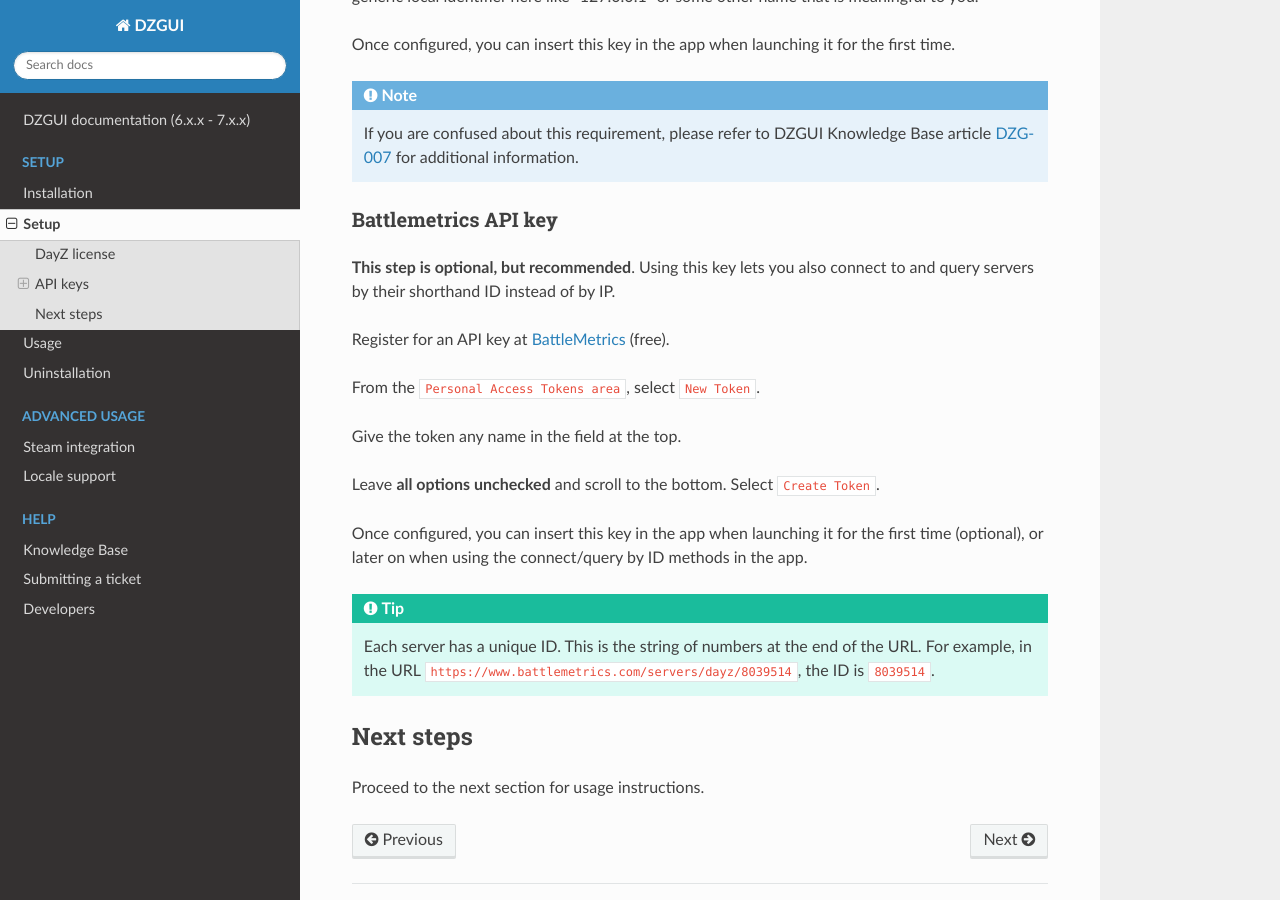
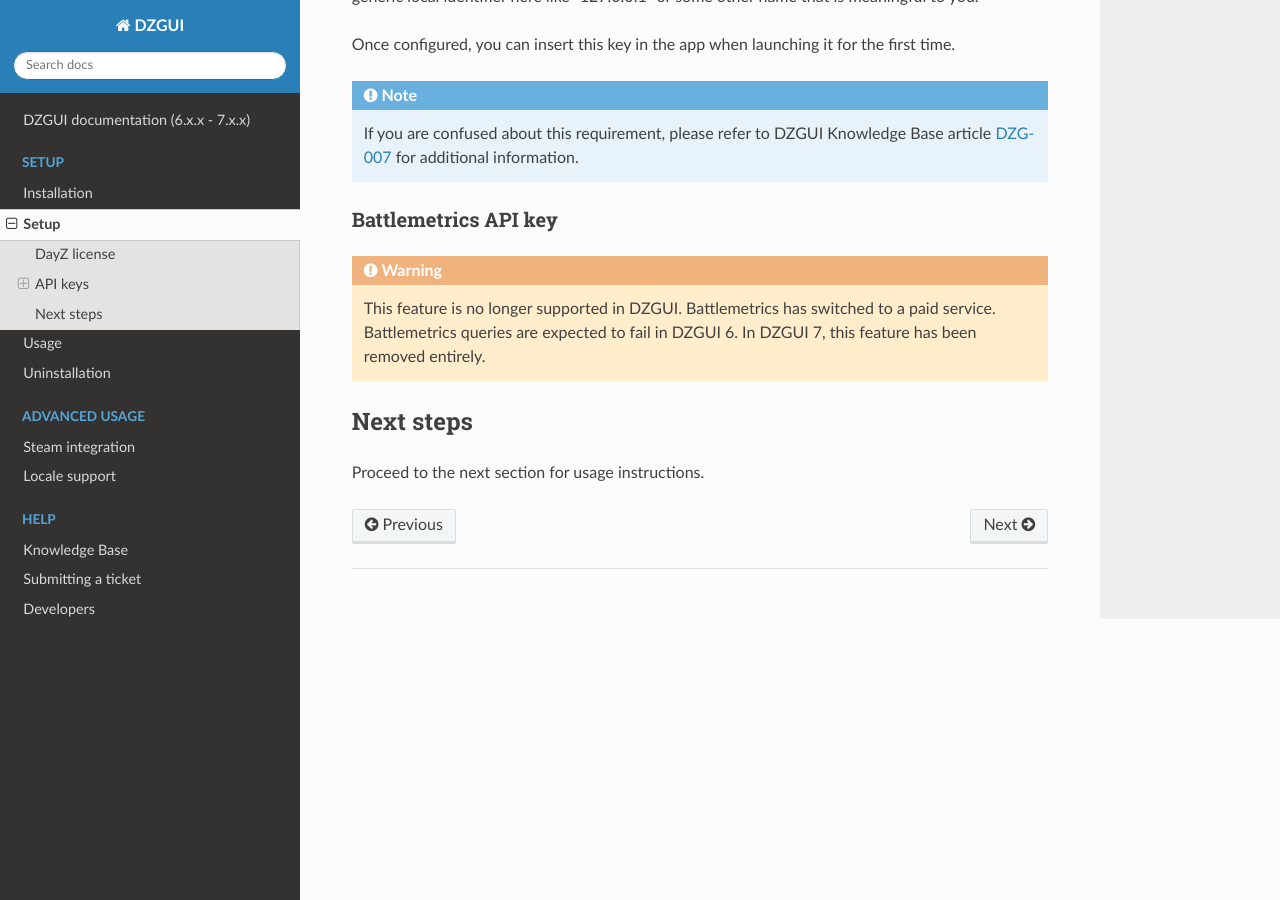
Before and after one commit to aclist/dztui, a Sphinx documentation site: the page built from docs/source/setup.rst, in a window 1280 px wide and 900 px high, scrolled down 698 px. Built offline with Sphinx 7.4.7 and the Read the Docs theme 3.1.0, drawn with Linux system fonts in a browser that asks for light colours.

Commit message:
chore: drop BM step from setup

```diff
--- a/docs/source/setup.rst
+++ b/docs/source/setup.rst
@@ -33,20 +33,10 @@
 
 Battlemetrics API key
 ^^^^^^^^^^^^^^^^^^^^^^
-**This step is optional, but recommended**. Using this key lets you also connect to and query servers by their shorthand ID instead of by IP.
+.. warning::
 
-Register for an API key at `BattleMetrics <https://www.battlemetrics.com/account/register?after=%2Fdevelopers>`_ (free).
-
-From the ``Personal Access Tokens area``, select ``New Token``.
-
-Give the token any name in the field at the top.
-
-Leave **all options unchecked** and scroll to the bottom. Select ``Create Token``.
-
-Once configured, you can insert this key in the app when launching it for the first time (optional), or later on when using the connect/query by ID methods in the app.
-
-.. tip::
-    Each server has a unique ID. This is the string of numbers at the end of the URL. For example, in the URL ``https://www.battlemetrics.com/servers/dayz/8039514``, the ID is ``8039514``.
+    This feature is no longer supported in DZGUI. Battlemetrics has switched to a paid service.
+    Battlemetrics queries are expected to fail in DZGUI 6. In DZGUI 7, this feature has been removed entirely.
 
 Next steps
 --------------
```
